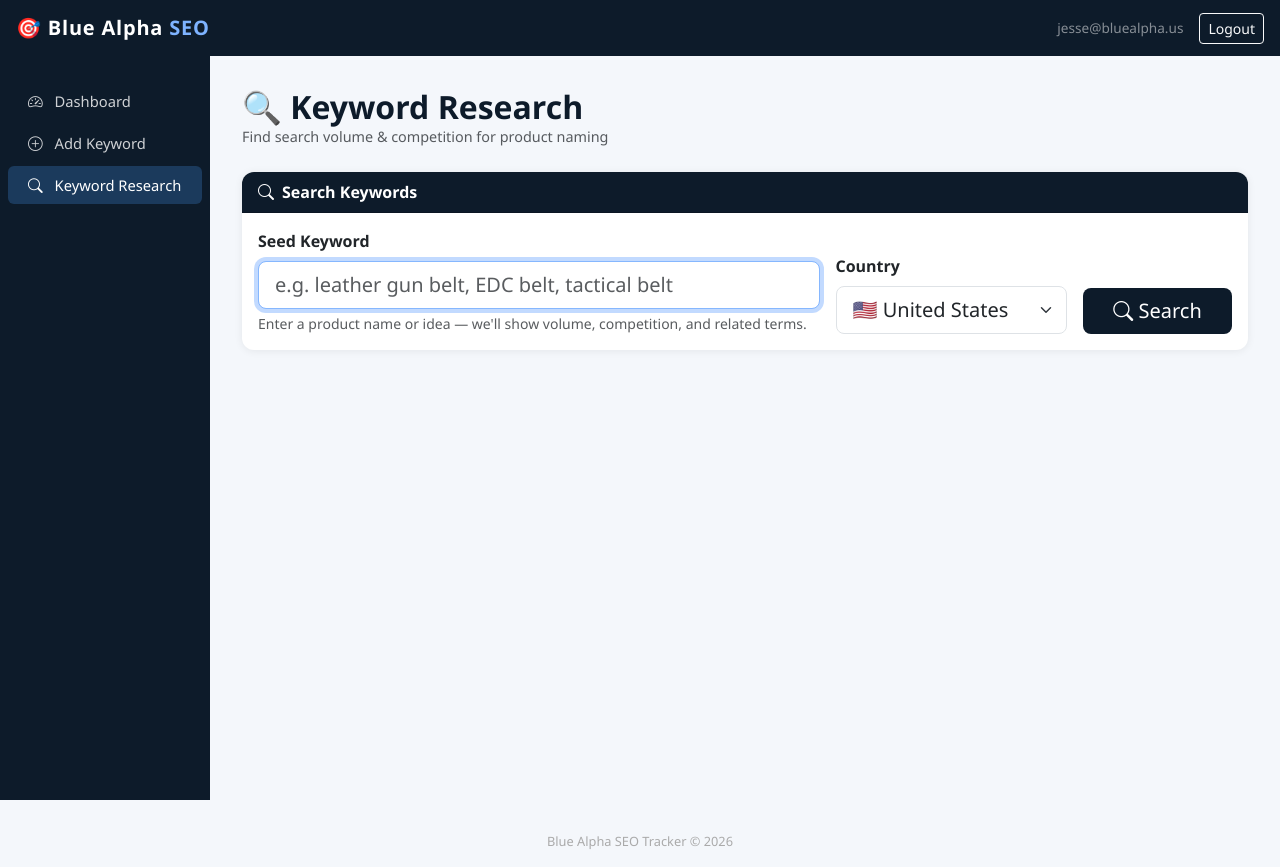
After one commit to maverick-for-jesse/bluealpha-seo-tracker, a Flask app: page /keyword-research in a window 1280 px wide. The commit adds this page. Run offline with Flask 3, Linux system fonts and the light colour scheme; a user stored in the database is signed in.

Commit message:
Add DataForSEO keyword research feature
- New /keyword-research page with search volume, CPC, competition
- Related keyword suggestions (clickable chips)
- Trend indicator (3-month)
- One-click 'Track' button to add keywords to rank tracker
- CSV export
- DATAFORSEO_LOGIN and DATAFORSEO_PASSWORD env var support
- Sidebar nav link added

```diff
--- a/app.py
+++ b/app.py
@@ -1,4 +1,6 @@
 import os
+import io
+import csv
 import json
 import logging
 from datetime import datetime, timedelta, date
@@ -8,7 +10,7 @@ from zoneinfo import ZoneInfo
 import requests
 from flask import (
     Flask, render_template, redirect, url_for, request,
-    flash, jsonify, abort
+    flash, jsonify, abort, Response
 )
 from flask_login import (
     LoginManager, UserMixin, login_user, logout_user,
@@ -66,6 +68,9 @@ def get_twilio_config():
 TARGET_DOMAIN = "bluealphabelts.com"
 ADMIN_EMAIL = "jesse@bluealpha.us"
 ADMIN_PASSWORD_HASH = generate_password_hash("BlueAlphaSEO2026!")
+
+DATAFORSEO_LOGIN = os.environ.get("DATAFORSEO_LOGIN", "jesse@bluealpha.us")
+DATAFORSEO_PASSWORD = os.environ.get("DATAFORSEO_PASSWORD", "6b56bc77d7e38ca0")
 
 # ---------------------------------------------------------------------------
 # Models
@@ -444,6 +449,200 @@ def api_check_now():
 
 
 # ---------------------------------------------------------------------------
+# DataForSEO — Keyword Research
+# ---------------------------------------------------------------------------
+
+def dataforseo_keyword_data(keywords: list, location_code: int = 2840, language_code: str = "en"):
+    """
+    Fetch search volume + competition + CPC for a list of keywords via DataForSEO.
+    Returns list of dicts keyed by keyword.
+    """
+    url = "https://api.dataforseo.com/v3/keywords_data/google_ads/search_volume/live"
+    payload = [{"keywords": keywords, "location_code": location_code, "language_code": language_code}]
+    resp = requests.post(
+        url,
+        auth=(DATAFORSEO_LOGIN, DATAFORSEO_PASSWORD),
+        json=payload,
+        timeout=30,
+    )
+    resp.raise_for_status()
+    data = resp.json()
+
+    results = {}
+    tasks = data.get("tasks", [])
+    for task in tasks:
+        if task.get("status_code") != 20000:
+            raise ValueError(f"DataForSEO error: {task.get('status_message', 'Unknown error')}")
+        for item in (task.get("result") or []):
+            kw = item.get("keyword", "")
+            results[kw.lower()] = {
+                "keyword": kw,
+                "search_volume": item.get("search_volume"),
+                "competition": item.get("competition"),          # 0.0–1.0
+                "cpc": item.get("cpc"),
+                "trend": [m.get("search_volume") for m in (item.get("monthly_searches") or [])[-3:]],
+            }
+    return results
+
+
+def dataforseo_related_keywords(seed: str, location_code: int = 2840, language_code: str = "en"):
+    """
+    Fetch keyword suggestions/ideas for a seed via DataForSEO keyword_ideas endpoint.
+    Returns list of keyword strings (top 20 by volume).
+    """
+    url = "https://api.dataforseo.com/v3/keywords_data/google_ads/keywords_for_keywords/live"
+    payload = [{"keywords": [seed], "location_code": location_code, "language_code": language_code}]
+    resp = requests.post(
+        url,
+        auth=(DATAFORSEO_LOGIN, DATAFORSEO_PASSWORD),
+        json=payload,
+        timeout=30,
+    )
+    resp.raise_for_status()
+    data = resp.json()
+
+    keywords = []
+    for task in data.get("tasks", []):
+        for item in (task.get("result") or []):
+            kw = item.get("keyword", "")
+            vol = item.get("search_volume") or 0
+            if kw and kw.lower() != seed.lower():
+                keywords.append((kw, vol))
+
+    keywords.sort(key=lambda x: x[1], reverse=True)
+    return [k for k, _ in keywords[:30]]
+
+
+@app.route("/keyword-research", methods=["GET", "POST"])
+@login_required
+def keyword_research():
+    results = None
+    suggestions = []
+    query = None
+    error = None
+    location_code = request.form.get("location_code", "2840")
+
+    if request.method == "POST":
+        query = request.form.get("keyword", "").strip()
+        if not query:
+            flash("Please enter a keyword.", "warning")
+            return render_template("keyword_research.html", results=None, query=None,
+                                   location_code=location_code)
+        try:
+            loc = int(location_code)
+            # Build a list: seed + related suggestions
+            related = dataforseo_related_keywords(query, location_code=loc)
+            all_keywords = list({query} | set(related[:29]))  # max 30 total
+
+            # Get volume data for all
+            volume_data = dataforseo_keyword_data(all_keywords, location_code=loc)
+
+            # Get currently tracked keywords for badge
+            tracked_set = {kw.keyword.lower() for kw in Keyword.query.all()}
+
+            results = []
+            for kw_text in all_keywords:
+                d = volume_data.get(kw_text.lower(), {})
+                results.append({
+                    "keyword": d.get("keyword", kw_text),
+                    "search_volume": d.get("search_volume"),
+                    "competition": d.get("competition"),
+                    "cpc": d.get("cpc"),
+                    "trend": d.get("trend", []),
+                    "already_tracked": kw_text.lower() in tracked_set,
+                })
+
+            # Sort: seed first, then by volume desc
+            results.sort(key=lambda r: (
+                r["keyword"].lower() != query.lower(),
+                -(r["search_volume"] or 0)
+            ))
+
+            # Suggestions = related keywords not in main results (chips)
+            suggestions = [r["keyword"] for r in results[1:15]]
+
+        except Exception as e:
+            logger.error(f"DataForSEO error: {e}")
+            error = f"Keyword research failed: {e}"
+
+    return render_template(
+        "keyword_research.html",
+        results=results,
+        query=query,
+        suggestions=suggestions,
+        error=error,
+        location_code=location_code,
+    )
+
+
+@app.route("/keyword-research/add-tracked", methods=["POST"])
+@login_required
+def keyword_research_add_tracked():
+    kw_text = request.form.get("keyword", "").strip()
+    return_query = request.form.get("return_query", "")
+    return_location = request.form.get("return_location", "2840")
+
+    if kw_text:
+        existing = Keyword.query.filter(func.lower(Keyword.keyword) == kw_text.lower()).first()
+        if existing:
+            flash(f'"{kw_text}" is already being tracked.', "info")
+        else:
+            kw = Keyword(keyword=kw_text)
+            db.session.add(kw)
+            db.session.commit()
+            # Immediately check rank
+            try:
+                position, url = check_rank_for_keyword(kw_text)
+                store_ranking(kw.id, position, url)
+                pos_str = f"#{position}" if position else "not in top 100"
+                flash(f'✅ "{kw_text}" added to rank tracker — currently {pos_str}.', "success")
+            except Exception as e:
+                flash(f'"{kw_text}" added to tracker (rank check failed: {e}).', "warning")
+
+    # Redirect back to results
+    if return_query:
+        return redirect(url_for("keyword_research") + f"?_restore=1")
+    return redirect(url_for("keyword_research"))
+
+
+@app.route("/keyword-research/export")
+@login_required
+def keyword_research_export():
+    query = request.args.get("query", "").strip()
+    location_code = int(request.args.get("location_code", "2840"))
+    if not query:
+        return redirect(url_for("keyword_research"))
+
+    try:
+        related = dataforseo_related_keywords(query, location_code=location_code)
+        all_keywords = list({query} | set(related[:29]))
+        volume_data = dataforseo_keyword_data(all_keywords, location_code=location_code)
+
+        output = io.StringIO()
+        writer = csv.writer(output)
+        writer.writerow(["Keyword", "Monthly Search Volume", "Competition (0-1)", "CPC ($)"])
+        for kw_text in all_keywords:
+            d = volume_data.get(kw_text.lower(), {})
+            writer.writerow([
+                d.get("keyword", kw_text),
+                d.get("search_volume", ""),
+                d.get("competition", ""),
+                d.get("cpc", ""),
+            ])
+
+        output.seek(0)
+        filename = f"keyword-research-{query.replace(' ', '-')}.csv"
+        return Response(
+            output.getvalue(),
+            mimetype="text/csv",
+            headers={"Content-Disposition": f"attachment; filename={filename}"}
+        )
+    except Exception as e:
+        flash(f"Export failed: {e}", "danger")
+        return redirect(url_for("keyword_research"))
+
+
+# ---------------------------------------------------------------------------
 # Init DB + run
 # ---------------------------------------------------------------------------
 @app.context_processor
--- a/templates/base.html
+++ b/templates/base.html
@@ -74,6 +74,10 @@
            href="{{ url_for('add_keyword') }}">
           <i class="bi bi-plus-circle"></i> Add Keyword
         </a>
+        <a class="nav-link {% if request.endpoint == 'keyword_research' %}active{% endif %}"
+           href="{{ url_for('keyword_research') }}">
+          <i class="bi bi-search"></i> Keyword Research
+        </a>
       </nav>
     </div>
     <!-- Main content -->
--- /dev/null
+++ b/templates/keyword_research.html
@@ -0,0 +1,225 @@
+{% extends "base.html" %}
+{% block title %}Keyword Research — Blue Alpha SEO{% endblock %}
+
+{% block head %}
+<style>
+  .volume-high { color: #16a34a; font-weight: 700; }
+  .volume-mid  { color: #d97706; font-weight: 700; }
+  .volume-low  { color: #6c757d; font-weight: 600; }
+  .comp-bar { height: 8px; border-radius: 4px; background: #e2e8f0; }
+  .comp-fill { height: 8px; border-radius: 4px; background: var(--ba-blue); }
+  .suggestion-badge { cursor: pointer; transition: all .15s; }
+  .suggestion-badge:hover { background: var(--ba-navy) !important; color: #fff !important; }
+  .results-table th { white-space: nowrap; }
+  #spinner { display: none; }
+</style>
+{% endblock %}
+
+{% block content %}
+<div class="d-flex align-items-center mb-4 gap-3">
+  <div>
+    <h2 class="mb-0 fw-bold" style="color:var(--ba-navy)">🔍 Keyword Research</h2>
+    <p class="text-muted mb-0" style="font-size:.9rem">Find search volume & competition for product naming</p>
+  </div>
+</div>
+
+<!-- Search form -->
+<div class="card mb-4">
+  <div class="card-header"><i class="bi bi-search me-2"></i>Search Keywords</div>
+  <div class="card-body">
+    <form method="POST" id="researchForm">
+      <div class="row g-3 align-items-end">
+        <div class="col-md-7">
+          <label class="form-label fw-semibold">Seed Keyword</label>
+          <input type="text" name="keyword" class="form-control form-control-lg"
+                 placeholder="e.g. leather gun belt, EDC belt, tactical belt"
+                 value="{{ query or '' }}" required autofocus>
+          <div class="form-text">Enter a product name or idea — we'll show volume, competition, and related terms.</div>
+        </div>
+        <div class="col-md-3">
+          <label class="form-label fw-semibold">Country</label>
+          <select name="location_code" class="form-select form-select-lg">
+            <option value="2840" {% if location_code == '2840' %}selected{% endif %}>🇺🇸 United States</option>
+            <option value="2826" {% if location_code == '2826' %}selected{% endif %}>🇬🇧 United Kingdom</option>
+            <option value="2036" {% if location_code == '2036' %}selected{% endif %}>🇦🇺 Australia</option>
+            <option value="2124" {% if location_code == '2124' %}selected{% endif %}>🇨🇦 Canada</option>
+          </select>
+        </div>
+        <div class="col-md-2">
+          <button type="submit" class="btn btn-navy btn-lg w-100" id="searchBtn">
+            <span id="spinner" class="spinner-border spinner-border-sm me-1"></span>
+            <i class="bi bi-search" id="searchIcon"></i> Search
+          </button>
+        </div>
+      </div>
+    </form>
+  </div>
+</div>
+
+{% if error %}
+<div class="alert alert-danger"><i class="bi bi-exclamation-triangle me-2"></i>{{ error }}</div>
+{% endif %}
+
+{% if results %}
+<!-- Summary cards -->
+<div class="row g-3 mb-4">
+  <div class="col-6 col-md-3">
+    <div class="card text-center p-3">
+      <div class="fw-bold fs-4" style="color:var(--ba-navy)">{{ results|length }}</div>
+      <div class="text-muted" style="font-size:.85rem">Keywords Found</div>
+    </div>
+  </div>
+  <div class="col-6 col-md-3">
+    <div class="card text-center p-3">
+      {% set max_vol = results | map(attribute='search_volume') | select('number') | list %}
+      <div class="fw-bold fs-4 volume-high">{{ "{:,}".format(max_vol | max) if max_vol else '—' }}</div>
+      <div class="text-muted" style="font-size:.85rem">Highest Volume</div>
+    </div>
+  </div>
+  <div class="col-6 col-md-3">
+    <div class="card text-center p-3">
+      {% set tracked_hits = results | selectattr('already_tracked') | list %}
+      <div class="fw-bold fs-4" style="color:var(--ba-blue)">{{ tracked_hits|length }}</div>
+      <div class="text-muted" style="font-size:.85rem">Already Tracked</div>
+    </div>
+  </div>
+  <div class="col-6 col-md-3">
+    <div class="card text-center p-3">
+      {% set high_vol = results | selectattr('search_volume', 'greaterthan', 999) | list %}
+      <div class="fw-bold fs-4" style="color:#d97706">{{ high_vol|length }}</div>
+      <div class="text-muted" style="font-size:.85rem">High Volume (1k+)</div>
+    </div>
+  </div>
+</div>
+
+<!-- Related / suggestion chips -->
+{% if suggestions %}
+<div class="card mb-4">
+  <div class="card-header"><i class="bi bi-lightning-charge me-2"></i>Related Searches — click to search</div>
+  <div class="card-body d-flex flex-wrap gap-2">
+    {% for s in suggestions %}
+    <form method="POST" style="display:inline">
+      <input type="hidden" name="keyword" value="{{ s }}">
+      <input type="hidden" name="location_code" value="{{ location_code }}">
+      <button type="submit" class="badge suggestion-badge text-decoration-none border-0"
+              style="background:#e8f0fe;color:var(--ba-navy);font-size:.85rem;padding:6px 12px">
+        {{ s }}
+      </button>
+    </form>
+    {% endfor %}
+  </div>
+</div>
+{% endif %}
+
+<!-- Results table -->
+<div class="card">
+  <div class="card-header d-flex justify-content-between align-items-center">
+    <span><i class="bi bi-table me-2"></i>Results for "{{ query }}"</span>
+    <a href="{{ url_for('keyword_research_export', query=query, location_code=location_code) }}"
+       class="btn btn-sm btn-outline-light">
+      <i class="bi bi-download me-1"></i>Export CSV
+    </a>
+  </div>
+  <div class="table-responsive">
+    <table class="table table-hover results-table mb-0 align-middle">
+      <thead>
+        <tr>
+          <th>Keyword</th>
+          <th class="text-end">Monthly Volume</th>
+          <th class="text-end">CPC</th>
+          <th style="min-width:120px">Competition</th>
+          <th class="text-center">3-Mo Trend</th>
+          <th class="text-center">Action</th>
+        </tr>
+      </thead>
+      <tbody>
+        {% for r in results %}
+        <tr>
+          <td>
+            <span class="fw-semibold">{{ r.keyword }}</span>
+            {% if r.already_tracked %}
+            <span class="badge bg-success ms-2" style="font-size:.7rem">Tracked</span>
+            {% endif %}
+          </td>
+          <td class="text-end">
+            {% if r.search_volume is not none and r.search_volume > 0 %}
+              {% if r.search_volume >= 10000 %}
+                <span class="volume-high">{{ "{:,}".format(r.search_volume) }}</span>
+              {% elif r.search_volume >= 1000 %}
+                <span class="volume-mid">{{ "{:,}".format(r.search_volume) }}</span>
+              {% else %}
+                <span class="volume-low">{{ "{:,}".format(r.search_volume) }}</span>
+              {% endif %}
+            {% else %}
+              <span class="text-muted">—</span>
+            {% endif %}
+          </td>
+          <td class="text-end">
+            {% if r.cpc is not none %}
+              <span class="text-dark">${{ "%.2f"|format(r.cpc) }}</span>
+            {% else %}
+              <span class="text-muted">—</span>
+            {% endif %}
+          </td>
+          <td>
+            {% if r.competition is not none %}
+              <div class="comp-bar mb-1">
+                <div class="comp-fill" style="width:{{ (r.competition * 100)|int }}%"></div>
+              </div>
+              <small class="text-muted">
+                {% if r.competition < 0.33 %}Low{% elif r.competition < 0.66 %}Medium{% else %}High{% endif %}
+                ({{ "%.0f"|format(r.competition * 100) }}%)
+              </small>
+            {% else %}
+              <span class="text-muted">—</span>
+            {% endif %}
+          </td>
+          <td class="text-center">
+            {% if r.trend %}
+              {% set trend_vals = r.trend %}
+              {% set first = trend_vals[0] %}
+              {% set last = trend_vals[-1] %}
+              {% if last > first %}
+                <span class="change-up"><i class="bi bi-trending-up"></i></span>
+              {% elif last < first %}
+                <span class="change-down"><i class="bi bi-trending-down"></i></span>
+              {% else %}
+                <span class="change-flat"><i class="bi bi-dash"></i></span>
+              {% endif %}
+            {% else %}
+              <span class="text-muted">—</span>
+            {% endif %}
+          </td>
+          <td class="text-center">
+            {% if r.already_tracked %}
+              <span class="text-muted" style="font-size:.8rem">✓ tracking</span>
+            {% else %}
+              <form method="POST" action="{{ url_for('keyword_research_add_tracked') }}">
+                <input type="hidden" name="keyword" value="{{ r.keyword }}">
+                <input type="hidden" name="return_query" value="{{ query }}">
+                <input type="hidden" name="return_location" value="{{ location_code }}">
+                <button type="submit" class="btn btn-sm btn-outline-primary" title="Add to rank tracker">
+                  <i class="bi bi-plus-circle me-1"></i>Track
+                </button>
+              </form>
+            {% endif %}
+          </td>
+        </tr>
+        {% endfor %}
+      </tbody>
+    </table>
+  </div>
+</div>
+{% endif %}
+
+{% endblock %}
+
+{% block scripts %}
+<script>
+document.getElementById('researchForm').addEventListener('submit', function() {
+  document.getElementById('spinner').style.display = 'inline-block';
+  document.getElementById('searchIcon').style.display = 'none';
+  document.getElementById('searchBtn').disabled = true;
+});
+</script>
+{% endblock %}
```
